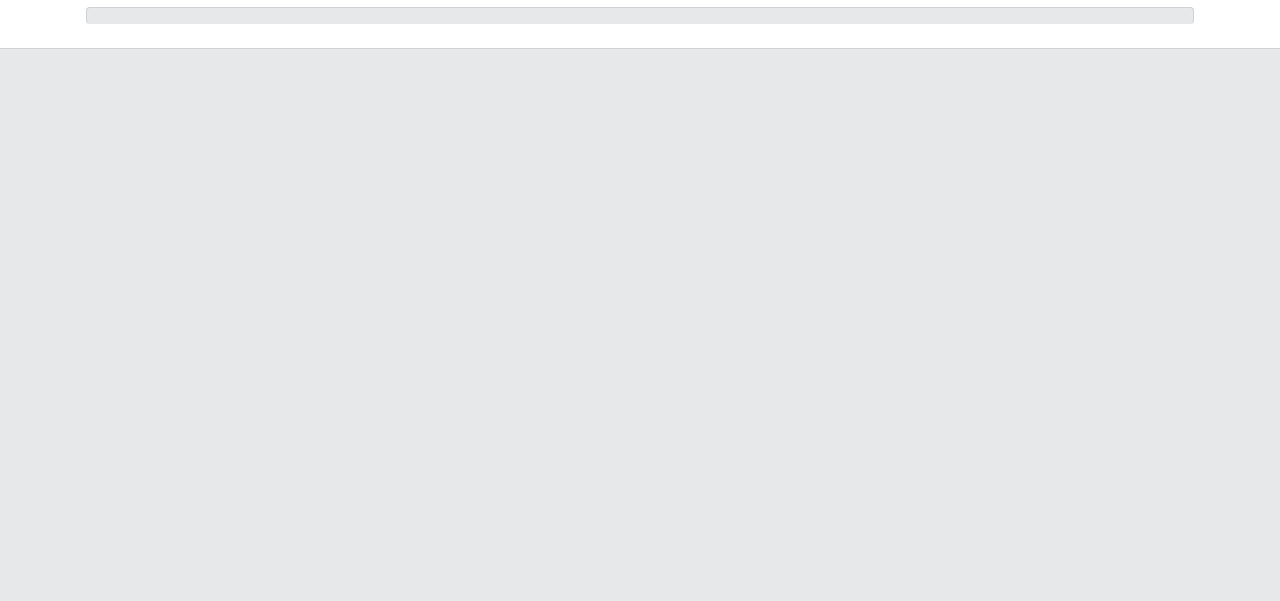
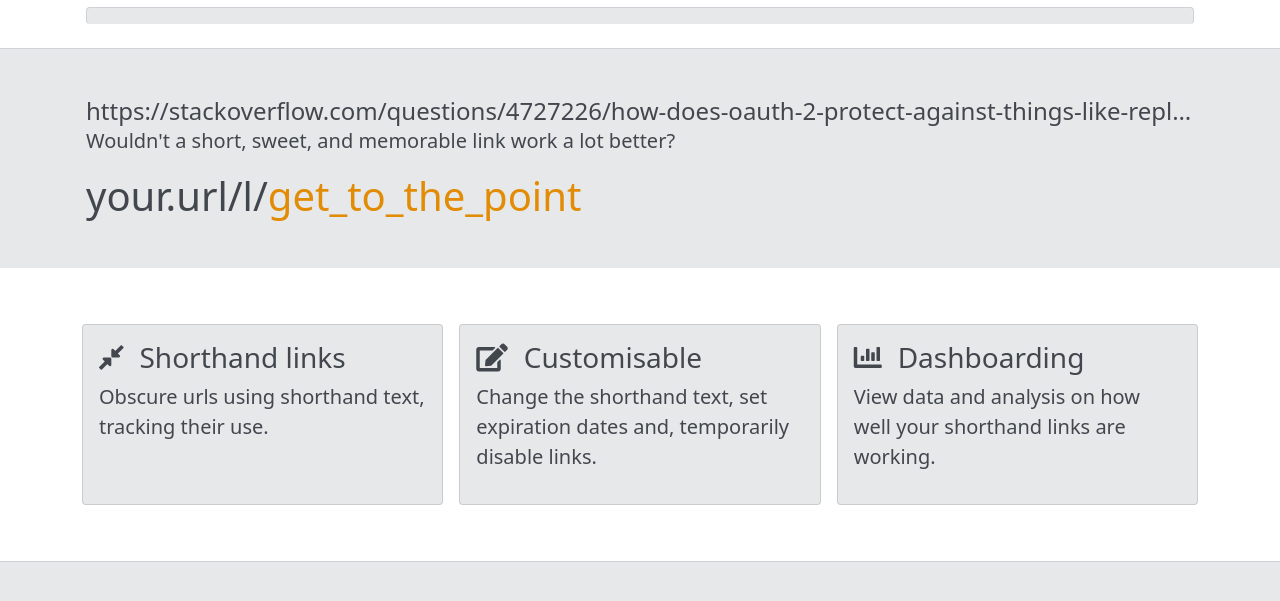
Before and after one commit to Appropriately/shortener, a Flask app: page / in a window 1280 px wide. Shown: the part 57-658 px from the top of the page. Run offline with Flask 2, Linux system fonts and the light colour scheme; style sheets or scripts are compiled from the project's sources; some libraries are stand-ins or nearby versions.

Commit message:
Expand homepage and modify link handling

```diff
--- a/shortener/app/links/forms.py
+++ b/shortener/app/links/forms.py
@@ -19,6 +19,7 @@ class LinkForm(FlaskForm):
     redirect = StringField('Target', validators=[DataRequired(), URL()])
     expiration = DateField('Expiration date', validators=[Optional()])
     activated = BooleanField('Active?')
+    track_requests = BooleanField('Track requests?')
     submit = SubmitField('Submit')
 
     def validate_link(self, field: StringField):
--- a/shortener/app/static/sass/application/_cards.scss
+++ b/shortener/app/static/sass/application/_cards.scss
@@ -3,7 +3,6 @@ section {
 
   .card {
     background-color: $gray-100;
-    border-bottom: 1px solid $gray-300;
   }
 
   &:nth-child(odd) {
@@ -14,8 +13,6 @@ section {
   &:nth-child(odd) {
     .card {
       background-color: $gray-200;
-      border: 1px solid $gray-300;
-      border-bottom: 0;
     }
   }
 }
--- a/shortener/app/static/sass/application/main.scss
+++ b/shortener/app/static/sass/application/main.scss
@@ -27,3 +27,9 @@ table {
     opacity: 0.5;
   }
 }
+
+.no-overflow {
+  white-space: nowrap;
+  overflow: hidden;
+  text-overflow: ellipsis;
+}
--- a/shortener/app/templates/graphs/_bar_chart.html
+++ b/shortener/app/templates/graphs/_bar_chart.html
@@ -24,6 +24,7 @@
       scales: {
         yAxes: [{
           ticks: {
+            stepSize: {{ step_size if step_size else 1 }},
             beginAtZero: true
           }
         }]
--- a/shortener/app/templates/index.html
+++ b/shortener/app/templates/index.html
@@ -1,10 +1,22 @@
 {% extends "base.html" %}
 
 {% block content %}
-{%- if current_user.is_authenticated -%}
-  <section>
-    <div class="container">
-      <div class="row">
+<section>
+  <div class="container py-5">
+    <h4 class="m-0 no-overflow color-secondary">
+      https://stackoverflow.com/questions/4727226/how-does-oauth-2-protect-against-things-like-replay-attacks-using-the-security-t/32534239#32534239
+    </h4>
+    <p class="lead">Wouldn't a short, sweet, and memorable link work a lot better?</p>
+    <h1 class="m-0">
+      your.url/l/<span class="text-primary">get_to_the_point</span>
+    </h1>
+  </div>
+</section>
+
+<section>
+  <div class="container py-5">
+    <div class="row">
+      {%- if current_user.is_authenticated -%}
         <div class="col-md-8 p-2">
           <div class="card p-3 align-middle">
             <h3>Dashboard</h3>
@@ -15,8 +27,27 @@
         <div class="col-md-4 p-2 d-none d-md-flex">
           <i class="fas fa-chart-bar fa-10x m-auto text-secondary"></i>
         </div>
-      </div>
+      {%- else -%}
+        <div class="col-md-4 p-2 d-flex">
+          <div class="card p-3 w-100">
+            <h3><i class="fas fa-compress-alt mr-3"></i>Shorthand links</h3>
+            <p class="lead">Obscure urls using shorthand text, tracking their use.</p>
+          </div>
+        </div>
+        <div class="col-md-4 p-2 d-flex">
+          <div class="card p-3 w-100">
+            <h3><i class="fas fa-edit mr-3"></i>Customisable</h3>
+            <p class="lead">Change the shorthand text, set expiration dates and, temporarily disable links.</p>
+          </div>
+        </div>
+        <div class="col-md-4 p-2 d-flex">
+          <div class="card p-3 w-100">
+            <h3><i class="fas fa-chart-bar mr-3"></i>Dashboarding</h3>
+            <p class="lead">View data and analysis on how well your shorthand links are working.</p>
+          </div>
+        </div>
+      {%- endif -%}
     </div>
-  </section>
-{%- endif -%}
+  </div>
+</section>
 {% endblock %}
--- a/shortener/app/templates/links/_form.html
+++ b/shortener/app/templates/links/_form.html
@@ -16,6 +16,12 @@
       <label class="form-check-label">{{ form.activated.label }}</label>
     </div>
   </div>
+  <div class="mb-3">
+    <div class="form-check">
+      {{ form.track_requests(class='form-check-input', type='checkbox') }}
+      <label class="form-check-label">{{ form.track_requests.label }}</label>
+    </div>
+  </div>
   <div class="btn-group" role="group">
     {{ form.submit(class='btn btn-primary btn-block px-4') }}
     {%- if back -%}
--- a/shortener/app/templates/links/_weekly_hits.html
+++ b/shortener/app/templates/links/_weekly_hits.html
@@ -34,7 +34,7 @@
     options: {
       scales: {
         xAxes: [{ stacked: true }],
-        yAxes: [{ stacked: true }]
+        yAxes: [{ stacked: true, ticks: { stepSize: 1 } }]
       }
     }
   });
--- a/shortener/app/templates/links/dashboard.html
+++ b/shortener/app/templates/links/dashboard.html
@@ -51,12 +51,13 @@
   </div>
 </section>
 
+{% if data %}
   <section>
     <div class="container py-4">
       <div class="row">
         <div class="col-md-6 p-2">
           <div class="card p-4">
-          <p class="lead text-center">Weekly hits vs. misses</p>
+            <p class="lead text-center">Total weekly hits vs. misses</p>
             {% with labels=data['hits']['labels'], hits=data['hits']['hits'], misses=data['hits']['misses'] %}
               {% include "links/_weekly_hits.html" %}
             {% endwith %}
@@ -64,7 +65,7 @@
         </div>
         <div class="col-md-6 p-2">
           <div class="card p-4">
-          <p class="lead text-center">Hits over the last 7 days</p>
+            <p class="lead text-center">Your hits over the last 7 days</p>
             {% with label='Daily hits', labels=data['requests']['labels'], values=data['requests']['values'] %}
               {% include "graphs/_bar_chart.html" %}
             {% endwith %}
@@ -73,4 +74,5 @@
       </div>
     </div>
   </section>
+{% endif %}
 {% endblock %}
--- a/shortener/app/views.py
+++ b/shortener/app/views.py
@@ -1,6 +1,6 @@
 from datetime import datetime
 
-from flask import render_template, Blueprint, request, redirect
+from flask import current_app, render_template, Blueprint, request, redirect
 from flask_breadcrumbs import register_breadcrumb, default_breadcrumb_root
 
 from .models import Request, Link
@@ -37,9 +37,12 @@ def link(route: str):
     model.user_agent = vars(request.user_agent)
 
     model.end = datetime.now()
-    model.save()
+    if not link or link.track_requests:
+        model.save()
 
     if link:
+        current_app.logger.info(f"Performed redirect for link '{ link.id }'")
         return redirect(link.redirect, code=302)
     else:
+        current_app.logger.info(f"Link with route '{ route }' does not exist")
         return render_template('link.html', request=model)
```
Also changed, not shown: shortener/app/__init__.py (+18 -0 lines), shortener/app/links/models.py (+12 -0 lines), shortener/app/links/utils.py (+7 -2 lines), shortener/app/links/views.py (+18 -8 lines). Lines whose indentation alone changed are shown as unchanged.
